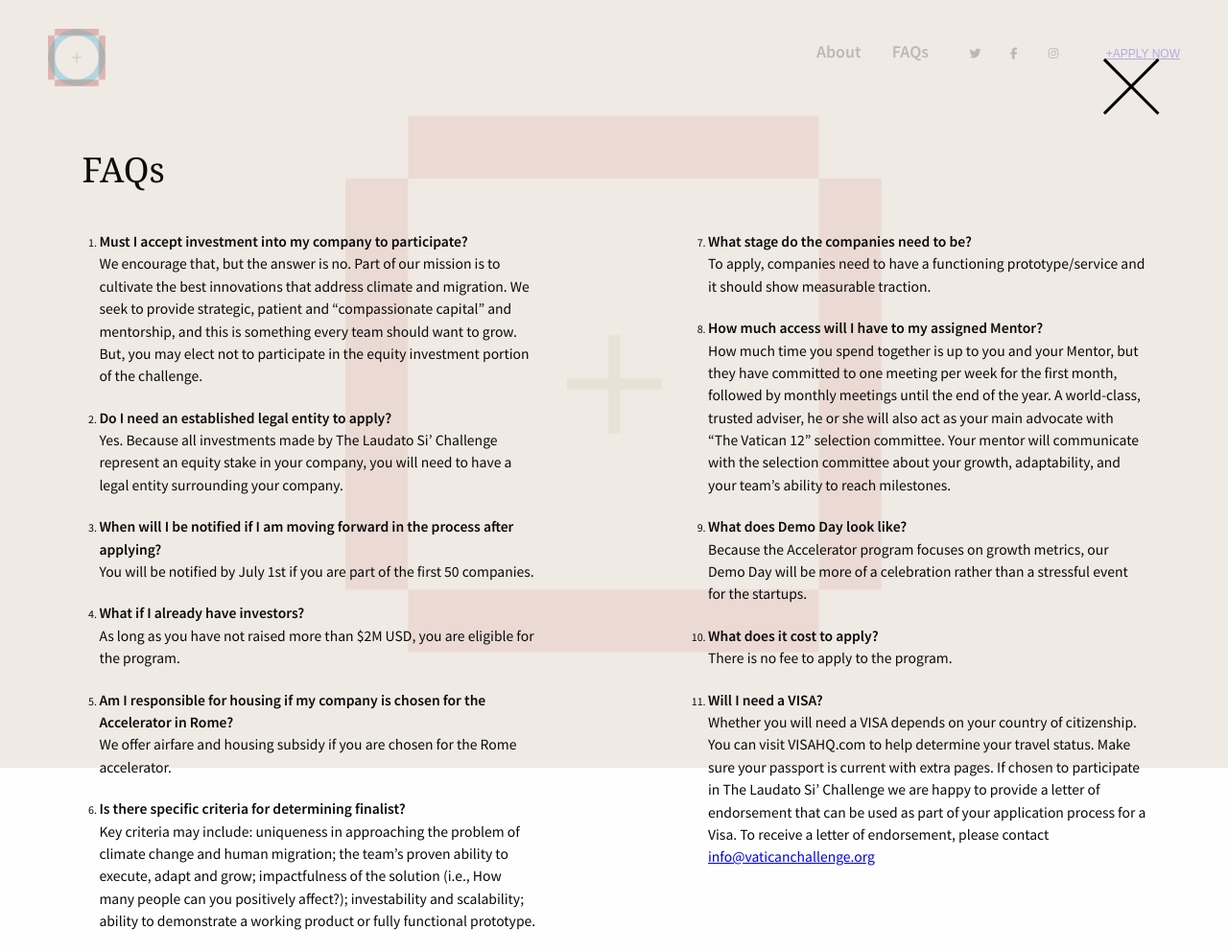
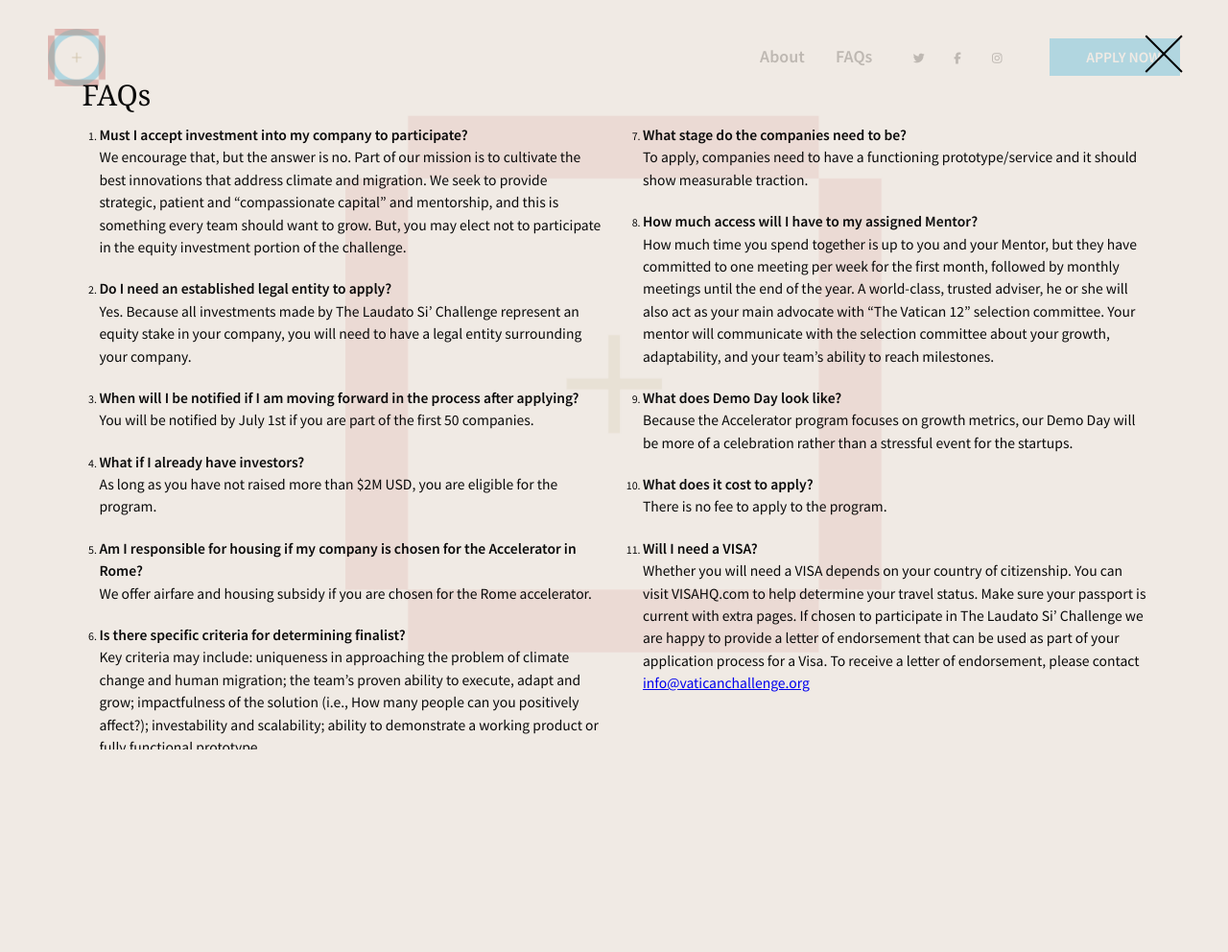
Before and after one commit to FifthTribe/vatican-challenge, a PHP site: page /faqs.html in a window 1280 px wide. Shown: the whole page at 96% size. After the commit the page ends 781 px from the top, so only its background shows below. Run offline with PHP 8.4, Linux system fonts and the light colour scheme; some libraries are stand-ins or nearby versions.

Commit message:
finish styling one laptop screen

```diff
--- a/about.html
+++ b/about.html
@@ -38,7 +38,7 @@
 					<a href=""><i class="fa fa-facebook" aria-hidden="true"></i></a>
 					<a href=""><i class="fa fa-instagram" aria-hidden="true"></i></a>
 				</div>
-				<button><a href="https://www.f6s.com/vaticanaccelerator2017/apply"><span>+</span>APPLY NOW</a></button>
+				<a class="btn blue" href="https://www.f6s.com/vaticanaccelerator2017/apply"><span>+</span>APPLY NOW</a>
 			</div>
 		</div>
 
--- a/css/style.css
+++ b/css/style.css
@@ -751,6 +746,11 @@
   margin-top: 60px;
 }
 
+#faqs .faqs-canvas .close svg {
+  width: 50px;
+  height: 50px;
+}
+
 #faqs .faqs-canvas .content {
   width: 90%;
   margin: auto;
@@ -813,11 +813,67 @@
   .focus-areas .stat-tab-question {
     padding-top: 20rem;
   }
+  .focus-areas .stat-tab-facts p {
+    width: 80%;
+  }
+  .map .row {
+    padding-top: 100px;
+  }
   .map h3 {
     margin-top: 1rem;
   }
   .map #journey-map {
-    margin: -170px auto -100px auto;
+    margin: -170px auto -80px auto;
+  }
+  .apply .row {
+    padding-top: 15rem;
+  }
+  #about .about-canvas .close {
+    margin-right: 3rem;
+    margin-top: 3rem;
+  }
+  #about .about-canvas .close svg {
+    width: 40px;
+    height: 40px;
+  }
+  #about .about-canvas .content {
+    overflow: scroll;
+    max-height: 700px;
+  }
+  #about .about-canvas .content .one {
+    padding-right: 1rem;
+  }
+  #about .about-canvas .content .two {
+    padding-left: 1rem;
+  }
+  #about .about-canvas .content h4 {
+    margin-top: 5px;
+  }
+  #about h2 {
+    font-size: 2.5rem;
+    margin: 0 0 10px 0;
+  }
+  #faqs .faqs-canvas .close {
+    margin-right: 3rem;
+    margin-top: 3rem;
+  }
+  #faqs .faqs-canvas .close svg {
+    width: 40px;
+    height: 40px;
+  }
+  #faqs .faqs-canvas .content {
+    overflow: scroll;
+    max-height: 700px;
+  }
+  #faqs .faqs-canvas .content .one {
+    padding-right: 1rem;
+  }
+  #faqs .faqs-canvas .content .two {
+    padding-left: 1rem;
+  }
+  #faqs h2 {
+    font-size: 2.5rem;
+    margin: 0;
   }
 }
 
--- a/css/style.scss
+++ b/css/style.scss
@@ -665,6 +661,10 @@
       float: right;
       margin-right: 60px;
       margin-top: 60px;
+      svg {
+        width: 50px;
+        height: 50px;
+      }
     }
     .content {
       width: 90%;
@@ -728,13 +728,79 @@
       }
     }
     .stat-tab-question {padding-top: 20rem;}
+    .stat-tab-facts {
+      p {width: 80%;}
+    }
   }
   .map {
+    .row {
+      padding-top: 100px;
+    }
     h3 {
     margin-top: 1rem;
   }#journey-map {
-    margin: -170px auto -100px auto;
+    margin: -170px auto -80px auto;
   }
+  }
+  .apply {
+    .row {
+      padding-top: 15rem;
+    }
+  }
+  #about {
+    .about-canvas{
+      .close {
+        margin-right: 3rem;
+        margin-top: 3rem;
+        svg {
+          width: 40px;
+          height: 40px;
+        }
+      }
+      .content {
+        overflow: scroll;
+        max-height: 700px;
+        .one {
+        padding-right: 1rem;
+      }
+      .two {
+        padding-left: 1rem;
+      }
+      h4 {
+        margin-top: 5px;
+      }
+    }
+    }
+    h2 {
+      font-size: 2.5rem;
+      margin: 0 0 10px 0;
+    }
+  }
+  #faqs {
+    .faqs-canvas{
+      .close {
+        margin-right: 3rem;
+        margin-top: 3rem;
+        svg {
+          width: 40px;
+          height: 40px;
+        }
+      }
+      .content {
+        overflow: scroll;
+        max-height: 700px;
+        .one {
+        padding-right: 1rem;
+      }
+      .two {
+        padding-left: 1rem;
+      }
+    }
+    }
+    h2 {
+      font-size: 2.5rem;
+      margin: 0;
+    }
   }
 }
 
--- a/faqs.html
+++ b/faqs.html
@@ -27,9 +27,9 @@
 
 	<!-- NAVIGATION	 -->
 		<div class="nav">
-			<div class="logo">
+			<a class="logo" href="/">
 				<img src="img/logo.png"/>
-			</div>
+			</a>
 			<div class="menu">
 				<a class="about" href="/about">About</a>
 				<a class="faqs" href="/faqs">FAQs</a>
@@ -38,7 +38,7 @@
 					<a href=""><i class="fa fa-facebook" aria-hidden="true"></i></a>
 					<a href=""><i class="fa fa-instagram" aria-hidden="true"></i></a>
 				</div>
-				<button><a href="https://www.f6s.com/vaticanaccelerator2017/apply"><span>+</span>APPLY NOW</a></button>
+				<a class="btn blue" href="https://www.f6s.com/vaticanaccelerator2017/apply"><span>+</span>APPLY NOW</a>
 			</div>
 		</div>
 
@@ -46,7 +46,7 @@
 			<div class="row">
 				<div class="small-12 column">
 					<a class="close" onclick="goBack()">
-						<svg width="60px" height="60px" viewbox="0 0 60 60" version="1.1">
+						<svg viewbox="0 0 60 60" version="1.1">
 						    <g stroke="none" stroke-width="1" fill="none" fill-rule="evenodd" stroke-linecap="square">
 						        <g transform="translate(-1313.000000, -57.000000)" stroke="#000000" stroke-width="3">
 						            <g transform="translate(1343.154329, 87.154329) rotate(-315.000000) translate(-1343.154329, -87.154329) translate(1304.154329, 48.154329)">
```
Also changed, not shown: other parts of css/style.css (+10 -15 lines), other parts of css/style.scss (+9 -13 lines), index.html (+8 -10 lines).
